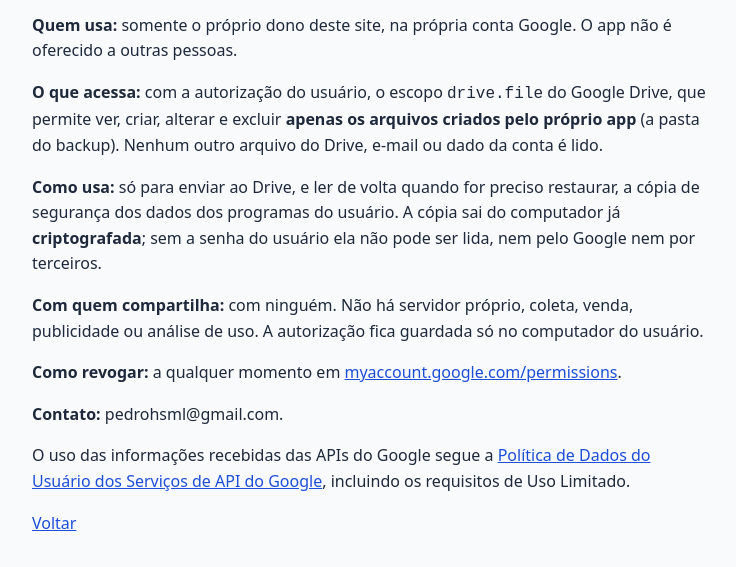
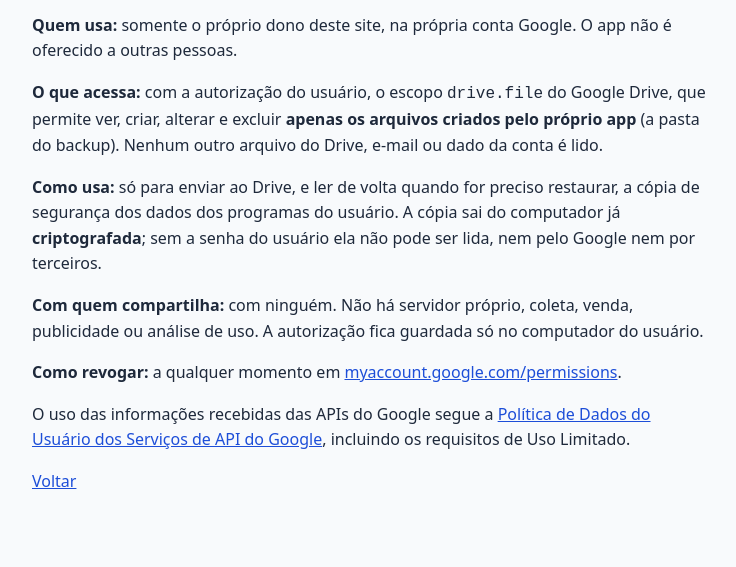
Before and after one commit to pedrohsml31/pedrohsml31.github.io, a plain HTML site: page backup/privacidade.html in a window 1280 px wide. Shown: the part 127-694 px from the top of the page, without its empty margins (268-1004 px from the left). Drawn offline with Linux system fonts and the light colour scheme.

Commit message:
Política do backup: sem e-mail pessoal na página
Co-Authored-By: Claude Opus 5.5 <noreply@anthropic.com>
Claude-Session: https://claude.ai/code/session_019NRSaBh4ikRNF7MvXrk6ie

```diff
--- a/backup/privacidade.html
+++ b/backup/privacidade.html
@@ -37,7 +37,6 @@
   <p><strong>Como revogar:</strong> a qualquer momento em
      <a href="https://myaccount.google.com/permissions">myaccount.google.com/permissions</a>.</p>
 
-  <p><strong>Contato:</strong> pedrohsml@gmail.com.</p>
 
   <p>O uso das informações recebidas das APIs do Google segue a
      <a href="https://developers.google.com/terms/api-services-user-data-policy">Política de Dados do Usuário dos Serviços de API do Google</a>,
```
